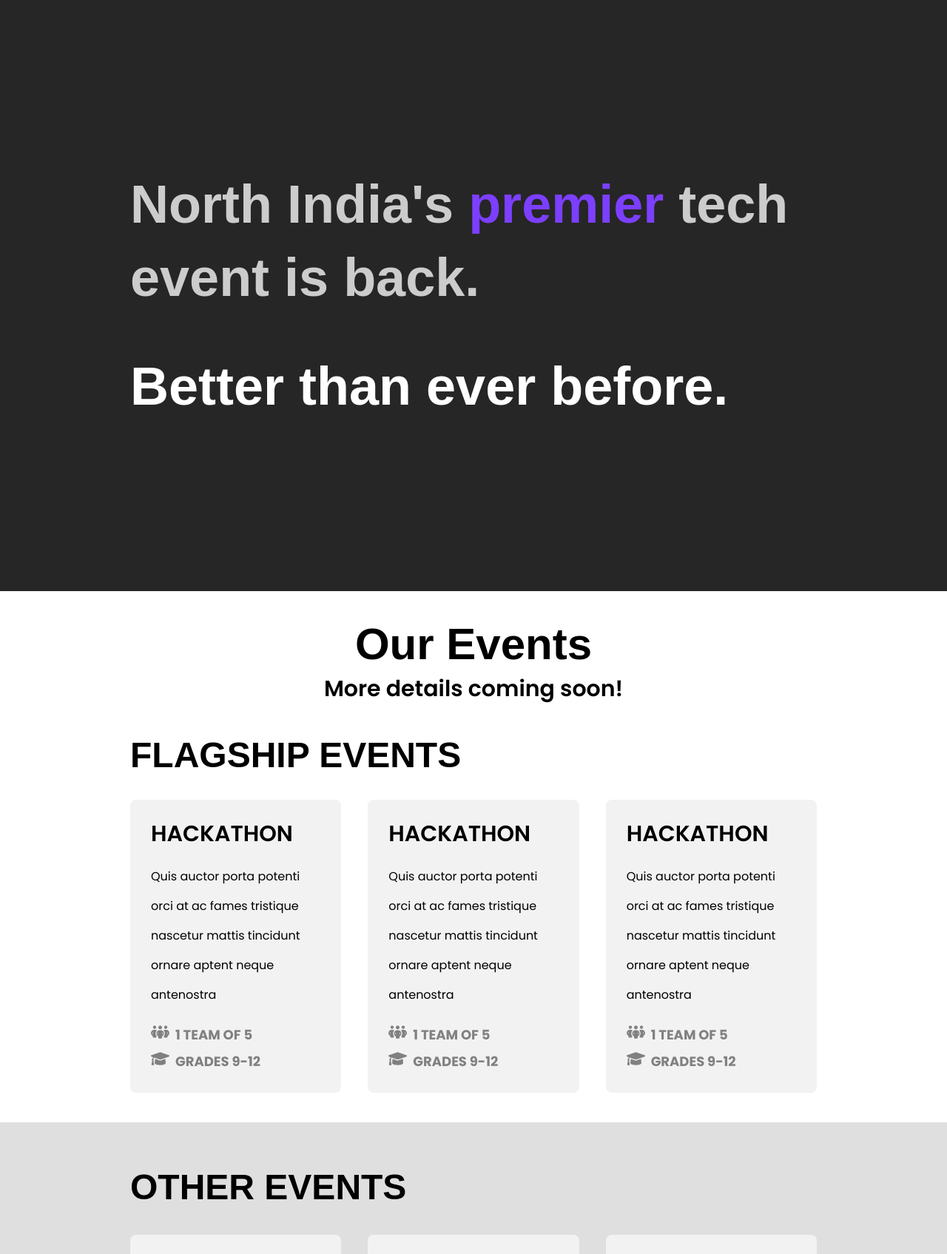
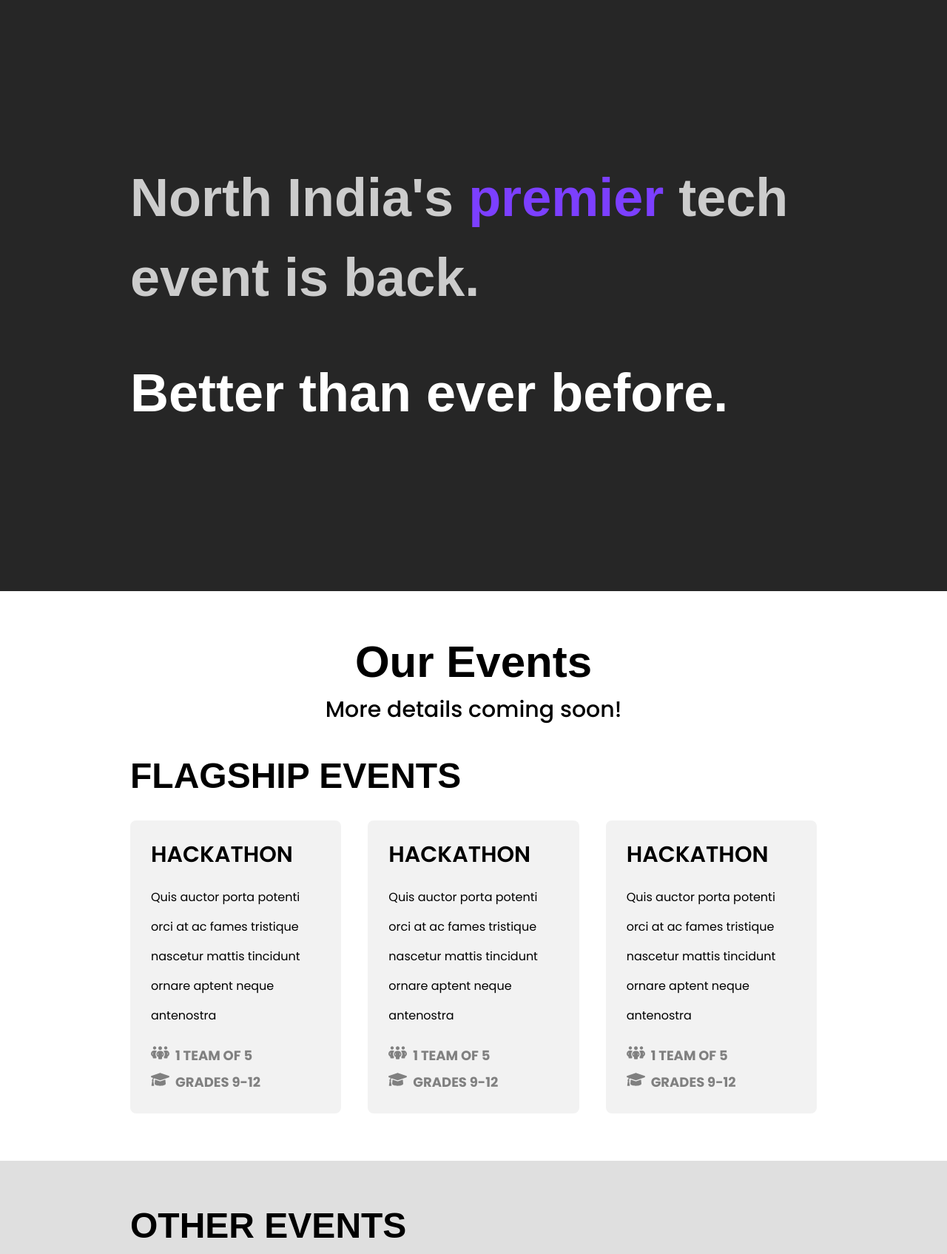
Before and after one commit to tsrsmict/shriteq, a Django app: page / in a window 1280 px wide. Shown: the part 831-2526 px from the top of the page at 74% size. Run offline with Django 4.2, Linux system fonts and the light colour scheme; some libraries are stand-ins or nearby versions.

Commit message:
Fix line height

```diff
--- a/events/templates/index.html
+++ b/events/templates/index.html
@@ -29,17 +29,17 @@
 </section>
 <section id="declaration" class="relative flex flex-col justify-center h-full min-h-screen px-5 leading-normal gap-9 md:px-20 lg:px-44 bg-offblack font-display md:gap-12">
 
-        <p class="text-5xl font-semibold leading-loose md:font-bold md:leading-normal lg:leading-snug md:text-7xl lg:text-7xl 2xl:text-8xl text-grey-tertiary">
+        <p class="text-5xl font-semibold leading-relaxed md:leading-relaxed lg:leading-relaxed xl:leading-normal md:font-bold md:text-7xl lg:text-7xl 2xl:text-8xl text-grey-tertiary">
             North India's <span class="text-violet">premier</span> tech event is back.
         </p>
-        <p class="text-5xl font-bold leading-loose text-white md:font-extrabold lg:font-black md:leading-normal lg:leading-snug md:text-7xl lg:text-7xl 2xl:text-8xl">
+        <p class="text-5xl font-bold leading-relaxed text-white md:leading-relaxed lg:leading-relaxed xl:leading-normal md:font-extrabold lg:font-black md:text-7xl lg:text-7xl 2xl:text-8xl">
             Better than ever before.
         </p>
 </section>
 
-<section id="events" class="relative px-5 py-10 mx-auto bg-white md:px-20 lg:px-44">
-    <h1 class="mb-3 text-center text-black">Our Events</h1>
-    <h3 class="mb-6 text-center md:mb-9 xl:mb-12">More details coming soon!</h3>
+<section id="events" class="relative px-5 py-16 mx-auto bg-white md:px-20 lg:px-44">
+    <h1 class="mb-4 text-center text-black">Our Events</h1>
+    <h3 class="mb-6 font-medium text-center md:mb-9 xl:mb-12">More details coming soon!</h3>
 
     <h2 class="mb-4 text-black uppercase md:mb-6 xl:mb-9">Flagship Events</h2>
     <div class="grid md:grid-cols-2 xl:grid-cols-3 gap-9">
--- a/theme/static/css/dist/styles.css
+++ b/theme/static/css/dist/styles.css
@@ -1084,6 +1084,11 @@ h3 {
   padding-bottom: 4rem;
 }
 
+.py-12 {
+  padding-top: 3rem;
+  padding-bottom: 3rem;
+}
+
 .text-center {
   text-align: center;
 }
@@ -1156,6 +1161,10 @@ h3 {
 
 .leading-10 {
   line-height: 2.5rem;
+}
+
+.leading-relaxed {
+  line-height: 1.625;
 }
 
 .text-gray-600 {
@@ -1305,6 +1314,10 @@ h3 {
   .md\:leading-normal {
     line-height: 1.5;
   }
+
+  .md\:leading-relaxed {
+    line-height: 1.625;
+  }
 }
 
 @media (min-width: 1024px) {
@@ -1339,6 +1352,14 @@ h3 {
   .lg\:leading-snug {
     line-height: 1.375;
   }
+
+  .lg\:leading-normal {
+    line-height: 1.5;
+  }
+
+  .lg\:leading-relaxed {
+    line-height: 1.625;
+  }
 }
 
 @media (min-width: 1280px) {
@@ -1353,6 +1374,14 @@ h3 {
   .xl\:grid-cols-3 {
     grid-template-columns: repeat(3, minmax(0, 1fr));
   }
+
+  .xl\:leading-relaxed {
+    line-height: 1.625;
+  }
+
+  .xl\:leading-normal {
+    line-height: 1.5;
+  }
 }
 
 @media (min-width: 1536px) {
```
